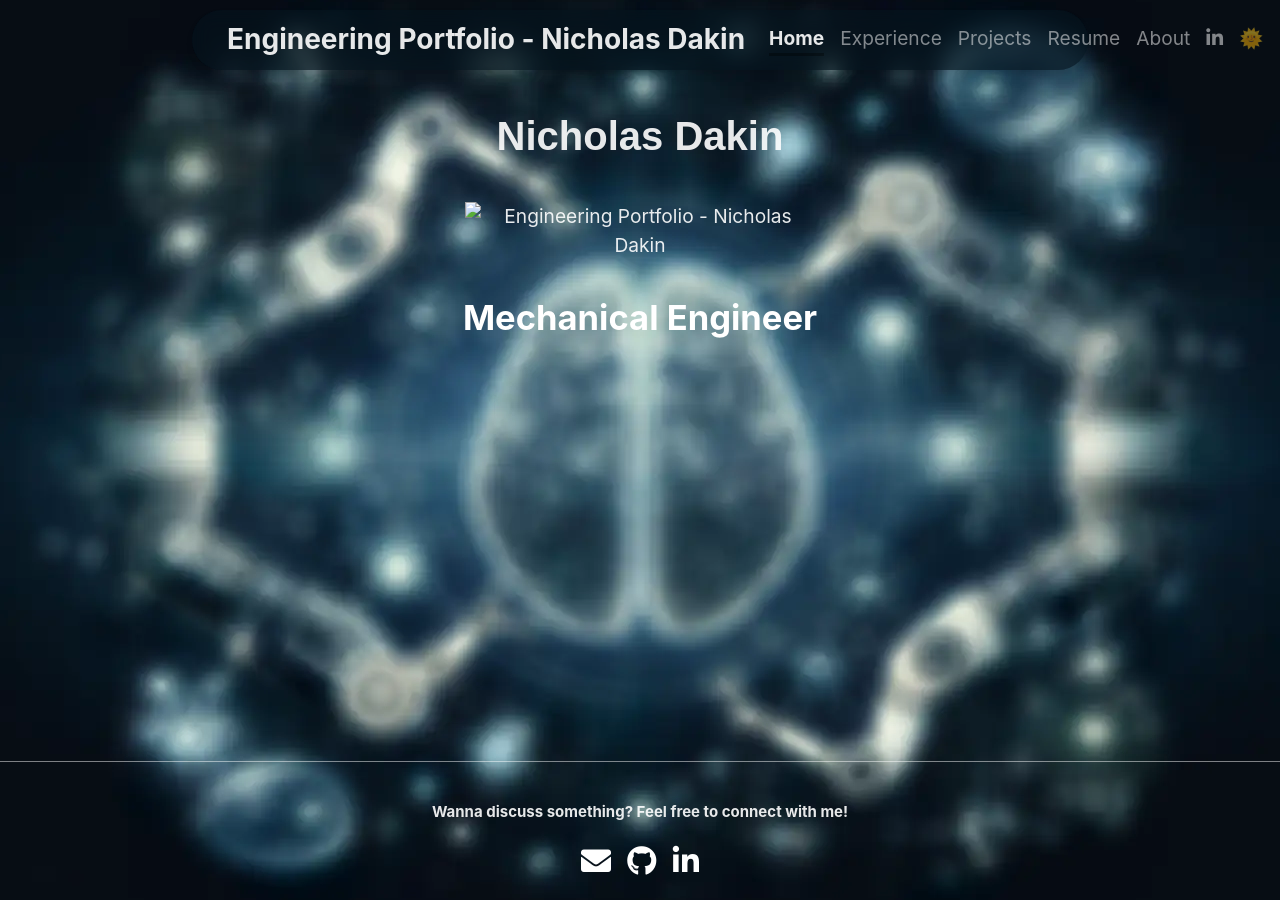
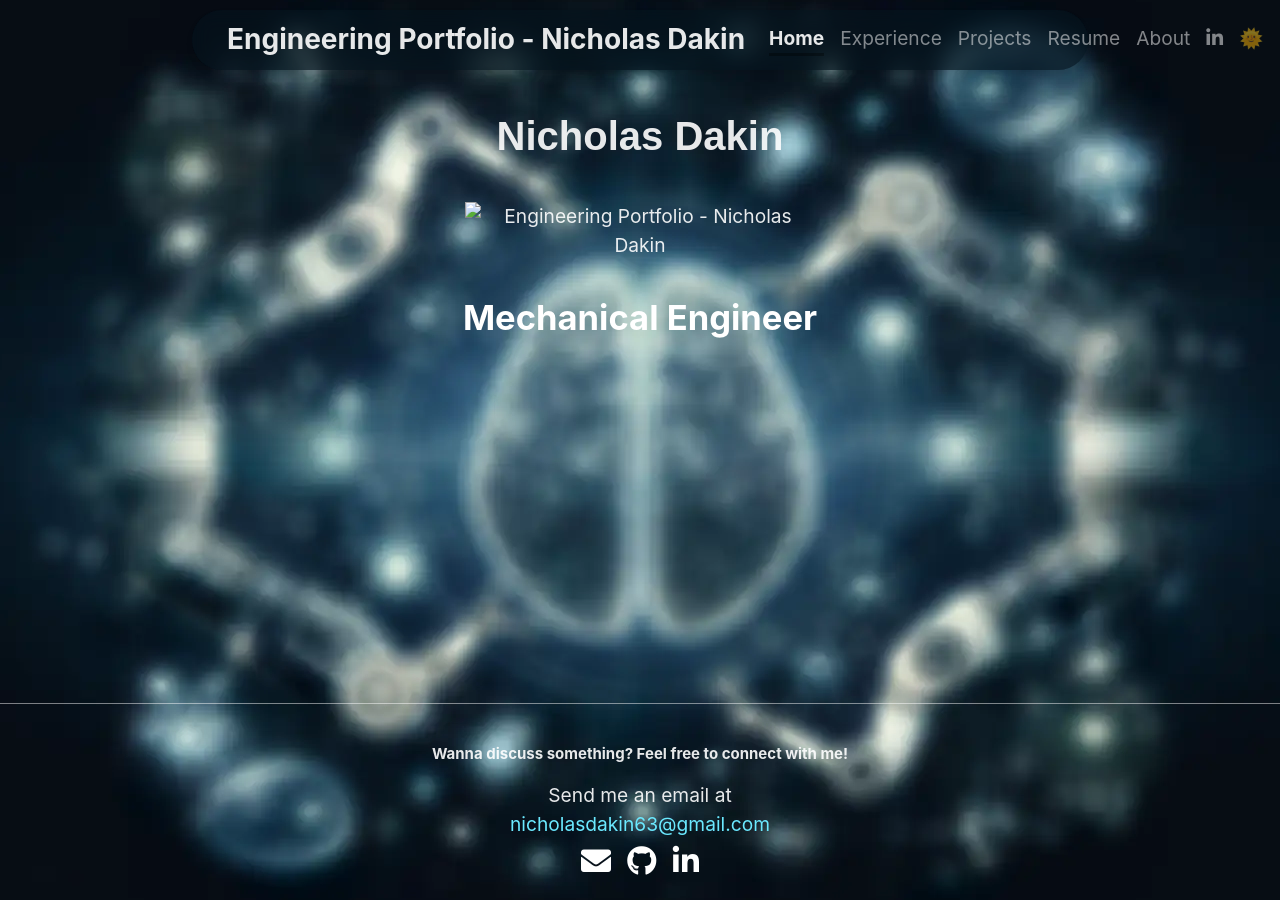
Before and after one commit to nicholasdakin/nicholasdakin.github.io, a Jekyll site: the page built from pages/home.html, in a window 1280 px wide. Built offline with Jekyll 4.4.1, drawn with Linux system fonts in a browser that asks for light colours; nearby versions of some CDN libraries.

Commit message:
footer added email

```diff
--- a/_includes/footer.html
+++ b/_includes/footer.html
@@ -5,6 +5,11 @@
     <br>
     <strong>Wanna discuss something? Feel free to connect with me!</strong>
   </p>
+
+  <div class="connect-text">
+    Send me an email at	<div class="connect-highlight"><a href="mailto:nicholasdakin63@gmail.com">nicholasdakin63@gmail.com</a></div>
+    <!-- or message through linkedin	<div class="connect-highlight"><a href="https://www.linkedin.com/in/nicholasdakin">@nicholasdakin</a></div> -->
+    </div>
 
   {% include social.html %}
 
```
